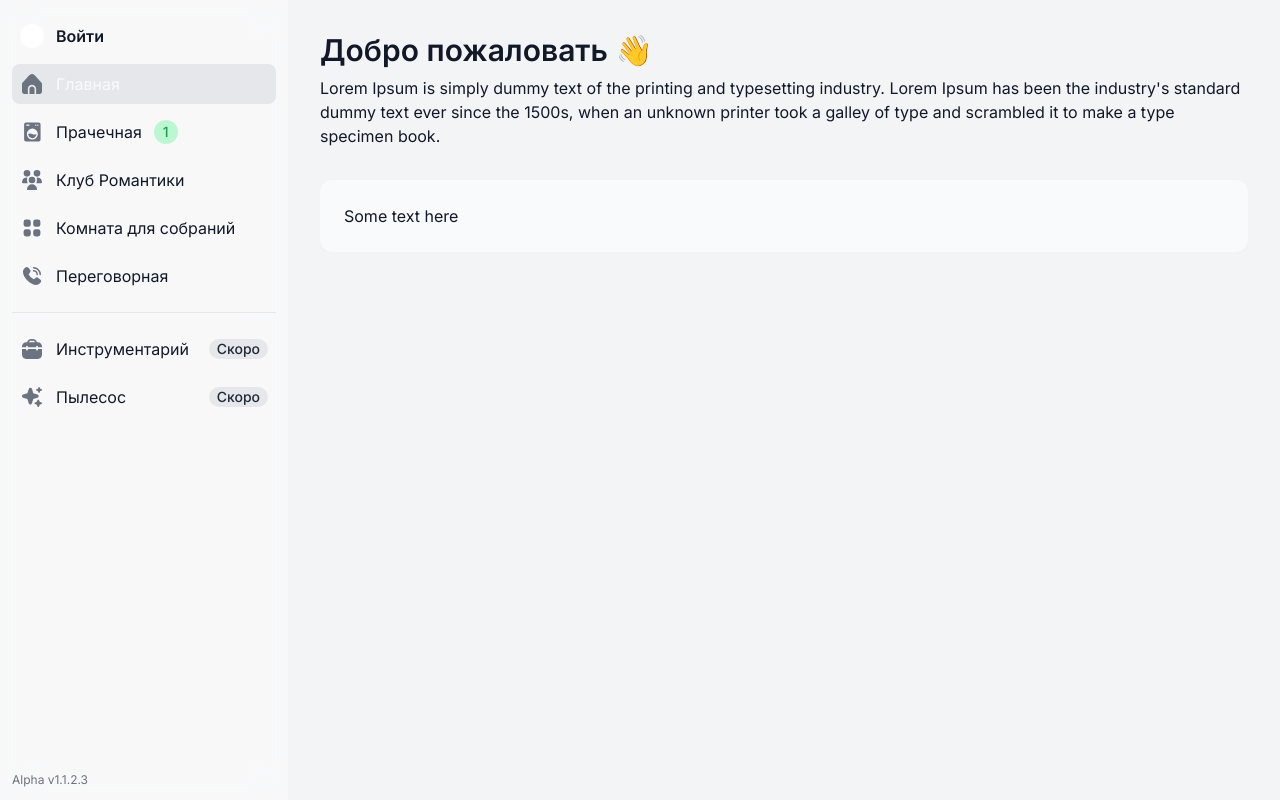
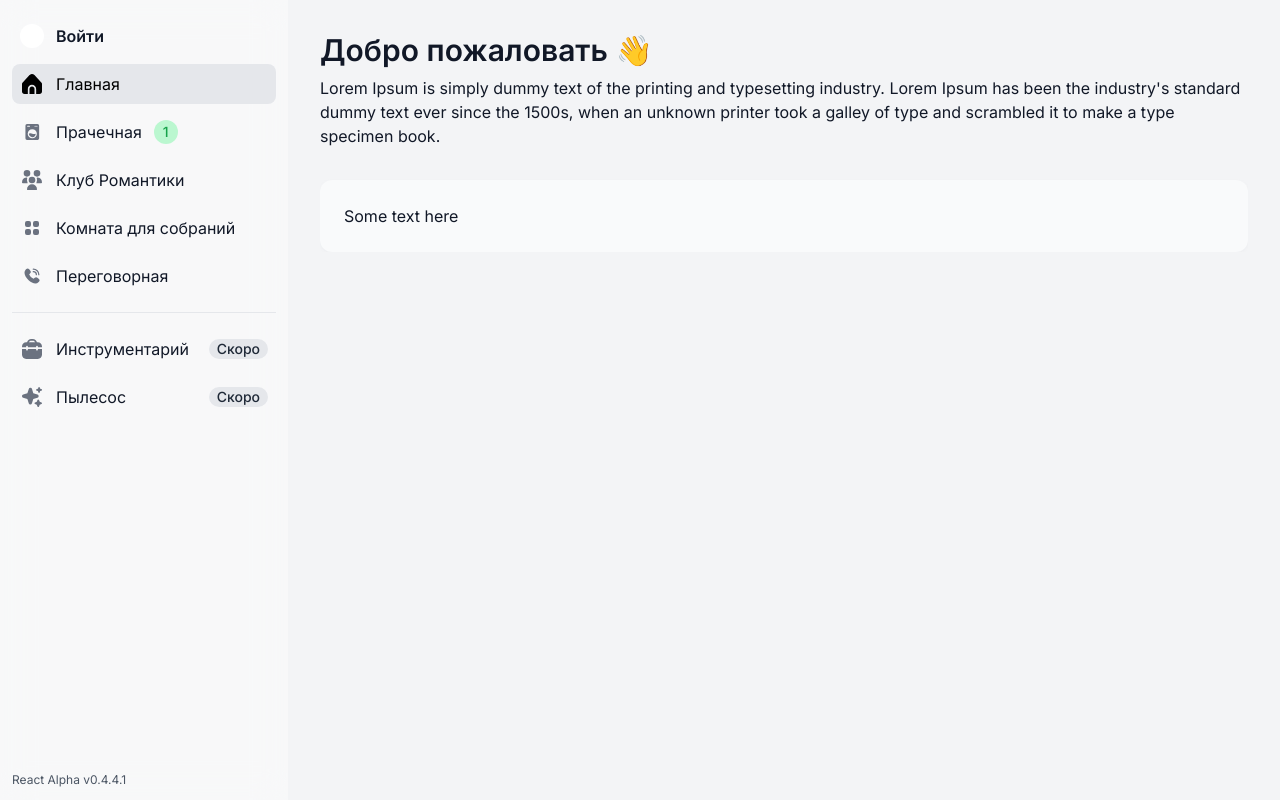
Before and after one commit to Tiruum/stfaki-next-ts, a Next.js app: page / in a window 1280 px wide. Built offline with nearby package versions, Linux system fonts and the light colour scheme.

Commit message:
Added active link in sidebar icon color

```diff
--- a/src/components/Sidebar/Sidebar.tsx
+++ b/src/components/Sidebar/Sidebar.tsx
@@ -32,11 +32,14 @@ export const Sidebar: FunctionComponent = () => {
                 <li>
                     <Link href="/" className={
                         pathname === '/' ?
-                        "flex items-center p-2 text-base font-normal rounded-lg bg-gray-200 dark:bg-gray-700 text-gray-50 dark:text-white":
+                        "flex items-center p-2 text-base font-normal rounded-lg bg-gray-200 dark:bg-gray-700 text-black dark:text-white":
                         "flex items-center p-2 text-base font-normal rounded-lg text-gray-900 dark:text-gray-50 hover:bg-gray-200 dark:hover:bg-gray-700"
                         }>
-                        <svg className="flex-shrink-0 w-6 h-6 p-0.5 text-gray-500 transition duration-75 dark:text-gray-400 group-hover:text-gray-900 dark:group-hover:text-white"
-                            fill="currentColor" viewBox="0 0 512 512" xmlns="http://www.w3.org/2000/svg">
+                        <svg className={
+                            pathname === '/' ?
+                            `flex-shrink-0 w-6 h-6 p-0.5 transition duration-75 text-black dark:text-white` :
+                            `flex-shrink-0 w-6 h-6 p-0.5 transition duration-75 text-gray-500 dark:text-gray-400`
+                        } fill="currentColor" viewBox="0 0 512 512" xmlns="http://www.w3.org/2000/svg">
                             <path d="M362.667,383.841v128H448c35.346,0,64-28.654,64-64V253.26c0.005-11.083-4.302-21.733-12.011-29.696l-181.29-195.99    c-31.988-34.61-85.976-36.735-120.586-4.747c-1.644,1.52-3.228,3.103-4.747,4.747L12.395,223.5    C4.453,231.496-0.003,242.31,0,253.58v194.261c0,35.346,28.654,64,64,64h85.333v-128c0.399-58.172,47.366-105.676,104.073-107.044    C312.01,275.383,362.22,323.696,362.667,383.841z"/>
 		                    <path d="M256,319.841c-35.346,0-64,28.654-64,64v128h128v-128C320,348.495,291.346,319.841,256,319.841z"/>
                         </svg>
@@ -46,11 +49,14 @@ export const Sidebar: FunctionComponent = () => {
                 <li>
                     <Link href="/laundry" className={
                         pathname === '/laundry' ?
-                        "flex items-center p-2 text-base font-normal rounded-lg bg-gray-200 dark:bg-gray-700 text-gray-50 dark:text-white":
+                        "flex items-center p-2 text-base font-normal rounded-lg bg-gray-200 dark:bg-gray-700 text-black dark:text-white":
                         "flex items-center p-2 text-base font-normal rounded-lg text-gray-900 dark:text-gray-50 hover:bg-gray-200 dark:hover:bg-gray-700"
                         }>
-                        <svg className="flex-shrink-0 w-6 h-6 text-gray-500 transition duration-75 dark:text-gray-400 group-hover:text-gray-900 dark:group-hover:text-white"
-                            fill="currentColor" viewBox="0 0 20 20" xmlns="http://www.w3.org/2000/svg">
+                        <svg className={
+                            pathname === '/laundry' ?
+                            `flex-shrink-0 w-6 h-6 p-0.5 transition duration-75 text-black dark:text-white` :
+                            `flex-shrink-0 w-6 h-6 p-0.5 transition duration-75 text-gray-500 dark:text-gray-400`
+                        } fill="currentColor" viewBox="0 0 20 20" xmlns="http://www.w3.org/2000/svg">
                             <path
                                 d="M15.43,10v6.25a1.7,1.7,0,0,1-1.27,1.69,2.07,2.07,0,0,1-.5.06H3.49a1.71,1.71,0,0,1-1.77-1.77q0-6.23,0-12.46A1.7,1.7,0,0,1,3.48,2H13.66a1.71,1.71,0,0,1,1.77,1.77ZM8.56,16.29A4.58,4.58,0,1,0,4,11.71,4.57,4.57,0,0,0,8.56,16.29ZM4.86,4.86h.82a.59.59,0,0,0,.61-.57.58.58,0,0,0-.6-.57c-.56,0-1.11,0-1.66,0a.57.57,0,0,0-.6.57A.57.57,0,0,0,4,4.86Zm8.29,0a.59.59,0,0,0,.57-.58.58.58,0,0,0-1.15,0A.58.58,0,0,0,13.15,4.86ZM11.43,3.72a.57.57,0,0,0-.57.56.57.57,0,1,0,1.14,0A.57.57,0,0,0,11.43,3.72Z"
                                 transform="translate(1.71 0)" />
@@ -67,11 +73,14 @@ export const Sidebar: FunctionComponent = () => {
                 <li>
                     <Link href="/club" className={
                         pathname === '/club' ?
-                        "flex items-center p-2 text-base font-normal rounded-lg bg-gray-200 dark:bg-gray-700 text-gray-50 dark:text-white":
+                        "flex items-center p-2 text-base font-normal rounded-lg bg-gray-200 dark:bg-gray-700 text-black dark:text-white":
                         "flex items-center p-2 text-base font-normal rounded-lg text-gray-900 dark:text-gray-50 hover:bg-gray-200 dark:hover:bg-gray-700"
                         }>
-                        <svg className="flex-shrink-0 w-6 h-6 p-0.5 text-gray-500 transition duration-75 dark:text-gray-400 group-hover:text-gray-900 dark:group-hover:text-white"
-                            fill="currentColor" viewBox="0 0 24 24" xmlns="http://www.w3.org/2000/svg">
+                        <svg className={
+                            pathname === '/club' ?
+                            `flex-shrink-0 w-6 h-6 p-0.5 transition duration-75 text-black dark:text-white` :
+                            `flex-shrink-0 w-6 h-6 p-0.5 transition duration-75 text-gray-500 dark:text-gray-400`
+                        } fill="currentColor" viewBox="0 0 24 24" xmlns="http://www.w3.org/2000/svg">
                             <path d="M12,16a4,4,0,1,1,4-4A4,4,0,0,1,12,16ZM5.683,16H1a1,1,0,0,1-1-1A6.022,6.022,0,0,1,5.131,9.084a1,1,0,0,1,1.1,1.266A6.009,6.009,0,0,0,6,12a5.937,5.937,0,0,0,.586,2.57,1,1,0,0,1-.9,1.43ZM17,24H7a1,1,0,0,1-1-1,6,6,0,0,1,12,0A1,1,0,0,1,17,24ZM18,8a4,4,0,1,1,4-4A4,4,0,0,1,18,8ZM6,8a4,4,0,1,1,4-4A4,4,0,0,1,6,8Zm17,8H18.317a1,1,0,0,1-.9-1.43A5.937,5.937,0,0,0,18,12a6.009,6.009,0,0,0-.236-1.65,1,1,0,0,1,1.105-1.266A6.022,6.022,0,0,1,24,15,1,1,0,0,1,23,16Z"/>
                         </svg>
                         <i className="fi fi-sr-tool-box"></i>
@@ -81,11 +90,14 @@ export const Sidebar: FunctionComponent = () => {
                 <li>
                     <Link href="/kds" className={
                         pathname === '/kds' ?
-                        "flex items-center p-2 text-base font-normal rounded-lg bg-gray-200 dark:bg-gray-700 text-gray-50 dark:text-white":
+                        "flex items-center p-2 text-base font-normal rounded-lg bg-gray-200 dark:bg-gray-700 text-black dark:text-white":
                         "flex items-center p-2 text-base font-normal rounded-lg text-gray-900 dark:text-gray-50 hover:bg-gray-200 dark:hover:bg-gray-700"
                         }>
-                        <svg className="flex-shrink-0 w-6 h-6 text-gray-500 transition duration-75 dark:text-gray-400 group-hover:text-gray-900 dark:group-hover:text-white"
-                            fill="currentColor" viewBox="0 0 20 20" xmlns="http://www.w3.org/2000/svg">
+                        <svg className={
+                            pathname === '/kds' ?
+                            `flex-shrink-0 w-6 h-6 p-0.5 transition duration-75 text-black dark:text-white` :
+                            `flex-shrink-0 w-6 h-6 p-0.5 transition duration-75 text-gray-500 dark:text-gray-400`
+                        } fill="currentColor" viewBox="0 0 20 20" xmlns="http://www.w3.org/2000/svg">
                             <path
                                 d="M5 3a2 2 0 00-2 2v2a2 2 0 002 2h2a2 2 0 002-2V5a2 2 0 00-2-2H5zM5 11a2 2 0 00-2 2v2a2 2 0 002 2h2a2 2 0 002-2v-2a2 2 0 00-2-2H5zM11 5a2 2 0 012-2h2a2 2 0 012 2v2a2 2 0 01-2 2h-2a2 2 0 01-2-2V5zM11 13a2 2 0 012-2h2a2 2 0 012 2v2a2 2 0 01-2 2h-2a2 2 0 01-2-2v-2z">
                             </path>
@@ -96,11 +108,14 @@ export const Sidebar: FunctionComponent = () => {
                 <li>
                     <Link href="/meetingroom" className={
                         pathname === '/meetingroom' ?
-                        "flex items-center p-2 text-base font-normal rounded-lg bg-gray-200 dark:bg-gray-700 text-gray-50 dark:text-white":
+                        "flex items-center p-2 text-base font-normal rounded-lg bg-gray-200 dark:bg-gray-700 text-black dark:text-white":
                         "flex items-center p-2 text-base font-normal rounded-lg text-gray-900 dark:text-gray-50 hover:bg-gray-200 dark:hover:bg-gray-700"
                         }>
-                        <svg className="flex-shrink-0 w-6 h-6 text-gray-500 transition duration-75 dark:text-gray-400 group-hover:text-gray-900 dark:group-hover:text-white"
-                            fill="currentColor" viewBox="0 0 20 20" xmlns="http://www.w3.org/2000/svg">
+                        <svg className={
+                            pathname === '/meetingroom' ?
+                            `flex-shrink-0 w-6 h-6 p-0.5 transition duration-75 text-black dark:text-white` :
+                            `flex-shrink-0 w-6 h-6 p-0.5 transition duration-75 text-gray-500 dark:text-gray-400`
+                        } fill="currentColor" viewBox="0 0 20 20" xmlns="http://www.w3.org/2000/svg">
                             <path
                                 d="M16.85,9.37a.63.63,0,0,1-.63-.62,5,5,0,0,0-5-5,.63.63,0,0,1,0-1.25,6.25,6.25,0,0,1,6.25,6.25A.62.62,0,0,1,16.85,9.37ZM15,8.75A3.75,3.75,0,0,0,11.22,5a.63.63,0,0,0,0,1.25,2.5,2.5,0,0,1,2.5,2.5.63.63,0,0,0,1.25,0Zm1.37,7.6.56-.65a1.93,1.93,0,0,0,0-2.74l-1.52-1.18a1.93,1.93,0,0,0-2.67,0l-1.19,1A8,8,0,0,1,7.18,8.45l1-1.18a1.94,1.94,0,0,0,0-2.68L7,3.07a1.92,1.92,0,0,0-2.7,0l-.72.62c-4.25,4.93,4.9,14,10,13.84A3.89,3.89,0,0,0,16.34,16.35Z" />
                         </svg>
@@ -112,11 +127,14 @@ export const Sidebar: FunctionComponent = () => {
                 <li>
                     <Link href="/instruments" className={
                         pathname === '/instruments' ?
-                        "flex items-center p-2 text-base font-normal rounded-lg bg-gray-200 dark:bg-gray-700 text-gray-50 dark:text-white":
+                        "flex items-center p-2 text-base font-normal rounded-lg bg-gray-200 dark:bg-gray-700 text-black dark:text-white":
                         "flex items-center p-2 text-base font-normal rounded-lg text-gray-900 dark:text-gray-50 hover:bg-gray-200 dark:hover:bg-gray-700"
                         }>
-                        <svg className="flex-shrink-0 w-6 h-6 p-0.5 text-gray-500 transition duration-75 dark:text-gray-400 group-hover:text-gray-900 dark:group-hover:text-white"
-                            fill="currentColor" viewBox="0 0 24 24" xmlns="http://www.w3.org/2000/svg">
+                        <svg className={
+                            pathname === '/instruments' ?
+                            `flex-shrink-0 w-6 h-6 p-0.5 transition duration-75 text-black dark:text-white` :
+                            `flex-shrink-0 w-6 h-6 p-0.5 transition duration-75 text-gray-500 dark:text-gray-400`
+                        } fill="currentColor" viewBox="0 0 24 24" xmlns="http://www.w3.org/2000/svg">
                             <path d="M19,12h5v7c0,2.757-2.243,5-5,5H5c-2.757,0-5-2.243-5-5v-7H5v1c0,.552,.447,1,1,1s1-.448,1-1v-1h10v1c0,.552,.447,1,1,1s1-.448,1-1v-1Zm5-3v1h-5v-1c0-.552-.447-1-1-1s-1,.448-1,1v1H7v-1c0-.552-.447-1-1-1s-1,.448-1,1v1H0v-1c0-2.757,2.243-5,5-5h1.101C6.566,1.721,8.586,0,11,0h2c2.414,0,4.434,1.721,4.899,4h1.101c2.757,0,5,2.243,5,5ZM8.184,4h7.631c-.414-1.161-1.514-2-2.816-2h-2c-1.302,0-2.402,.839-2.816,2Z"/>
                         </svg>
                         <span className="flex-1 ml-3 whitespace-nowrap hidden lg:block">Инструментарий</span>
@@ -127,11 +145,14 @@ export const Sidebar: FunctionComponent = () => {
                 <li>
                     <Link href="/vacuumcleaner" className={
                         pathname === '/vacuumcleaner' ?
-                        "flex items-center p-2 text-base font-normal rounded-lg bg-gray-200 dark:bg-gray-700 text-gray-50 dark:text-white":
+                        "flex items-center p-2 text-base font-normal rounded-lg bg-gray-200 dark:bg-gray-700 text-black dark:text-white":
                         "flex items-center p-2 text-base font-normal rounded-lg text-gray-900 dark:text-gray-50 hover:bg-gray-200 dark:hover:bg-gray-700"
                         }>
-                        <svg className="flex-shrink-0 w-6 h-6 p-0.5 text-gray-500 transition duration-75 dark:text-gray-400 group-hover:text-gray-900 dark:group-hover:text-white"
-                            fill="currentColor" viewBox="0 0 24 24" xmlns="http://www.w3.org/2000/svg">
+                        <svg className={
+                            pathname === '/vacuumcleaner' ?
+                            `flex-shrink-0 w-6 h-6 p-0.5 transition duration-75 text-black dark:text-white` :
+                            `flex-shrink-0 w-6 h-6 p-0.5 transition duration-75 text-gray-500 dark:text-gray-400`
+                        } fill="currentColor" viewBox="0 0 24 24" xmlns="http://www.w3.org/2000/svg">
                             <path d="M19.5,24a1,1,0,0,1-.929-.628l-.844-2.113-2.116-.891a1.007,1.007,0,0,1,.035-1.857l2.088-.791.837-2.092a1.008,1.008,0,0,1,1.858,0l.841,2.1,2.1.841a1.007,1.007,0,0,1,0,1.858l-2.1.841-.841,2.1A1,1,0,0,1,19.5,24ZM10,21a2,2,0,0,1-1.936-1.413L6.45,14.54,1.387,12.846a2.032,2.032,0,0,1,.052-3.871L6.462,7.441,8.154,2.387A1.956,1.956,0,0,1,10.108,1a2,2,0,0,1,1.917,1.439l1.532,5.015,5.03,1.61a2.042,2.042,0,0,1,0,3.872h0l-5.039,1.612-1.612,5.039A2,2,0,0,1,10,21ZM20.5,7a1,1,0,0,1-.97-.757l-.357-1.43L17.74,4.428a1,1,0,0,1,.034-1.94l1.4-.325L19.53.757a1,1,0,0,1,1.94,0l.354,1.418,1.418.355a1,1,0,0,1,0,1.94l-1.418.355L21.47,6.243A1,1,0,0,1,20.5,7Z"/>
                         </svg>
                         <span className="flex-1 ml-3 whitespace-nowrap hidden lg:block">Пылесос</span>
@@ -146,15 +167,15 @@ export const Sidebar: FunctionComponent = () => {
                     <span className="flex items-center p-2 text-base font-normal text-gray-900 rounded-lg dark:text-white hover:bg-gray-100 dark:hover:bg-gray-700 cursor-pointer">
                         <svg className="flex-shrink-0 w-6 h-6 text-gray-500 transition duration-75 dark:text-gray-400 group-hover:text-gray-900 dark:group-hover:text-white"
                             fill="currentColor" viewBox="0 0 20 20" xmlns="http://www.w3.org/2000/svg">
-                            <path fill-rule="evenodd"
+                            <path fillRule="evenodd"
                                 d="M3 3a1 1 0 00-1 1v12a1 1 0 102 0V4a1 1 0 00-1-1zm10.293 9.293a1 1 0 001.414 1.414l3-3a1 1 0 000-1.414l-3-3a1 1 0 10-1.414 1.414L14.586 9H7a1 1 0 100 2h7.586l-1.293 1.293z"
-                                clip-rule="evenodd"></path>
+                                clipRule="evenodd"></path>
                         </svg>
                         <span className="flex-1 ml-3 whitespace-nowrap hidden lg:block cursor-pointer" onClick={() => setLoggedIn(false)}>Выйти</span>
                     </span>
                 </li>
             </ul>}
-            <span className="absolute text-gray-500 text-xs mt-auto bottom-3">Alpha v1.1.2.3</span>
+            <span className="absolute text-gray-600 text-xs mt-auto bottom-3">React Alpha v0.4.4.1</span>
             {/* prealpha(0)-alpha(1)-beta(2)-releasecandidate(3)-release(4).major-changes.minor-changes.amount-of-fixed-bugs */}
         </div>
     </aside>
```
